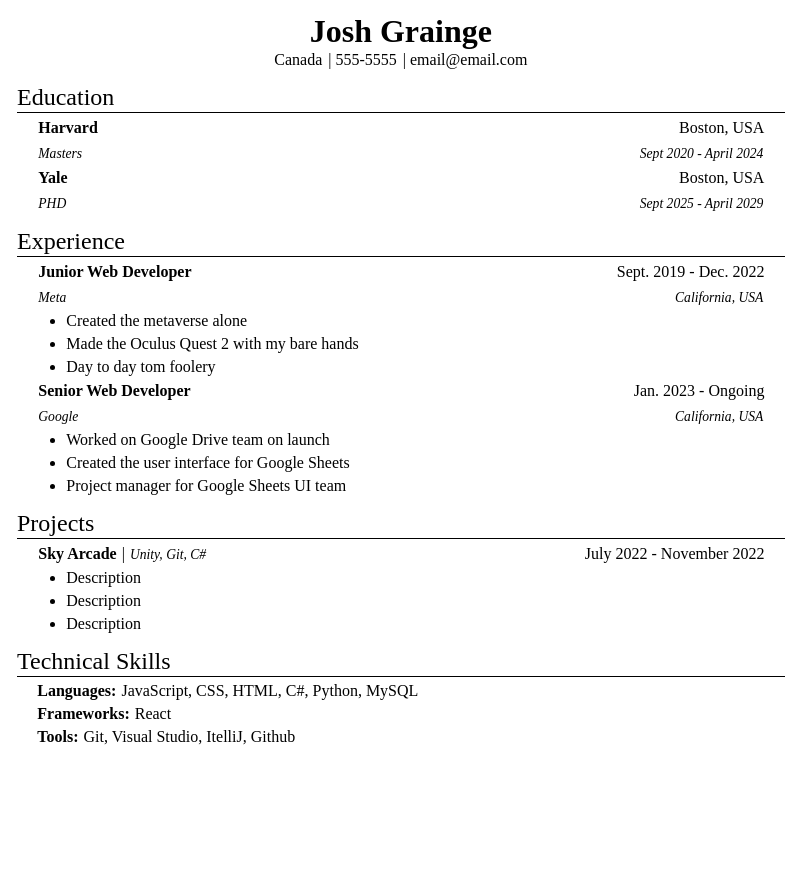
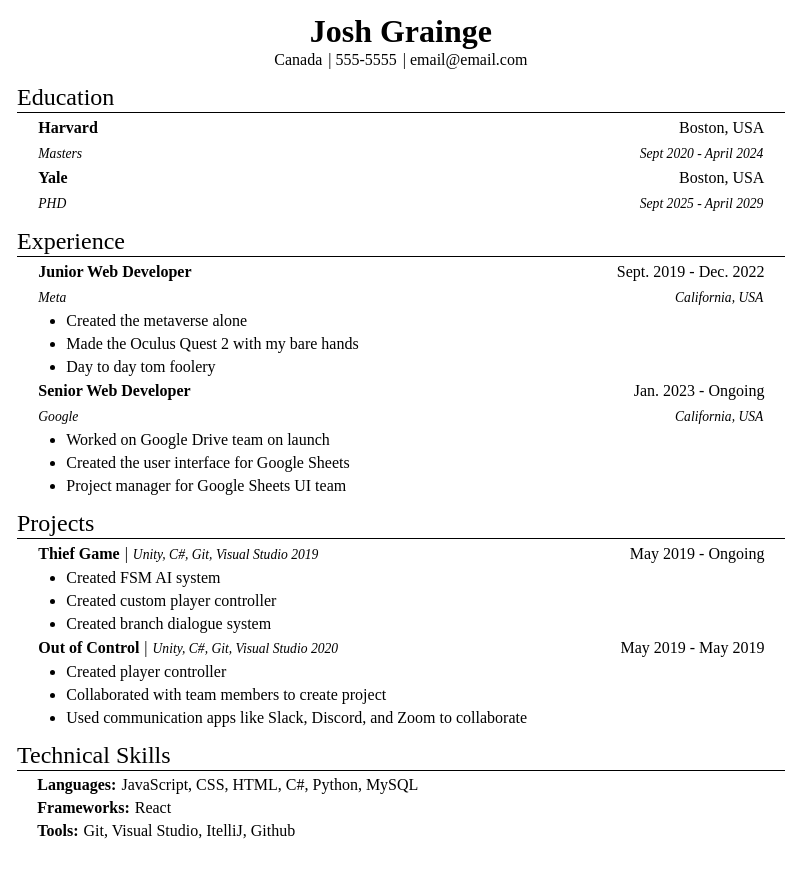
Before and after one commit to JoshGrainge/CV-Project, a React (Create React App) app: page / in a window 1280 px wide. Shown: the top 878 px of the page, without its empty margins (0-811 px from the left). Built offline with nearby package versions, Linux system fonts and the light colour scheme.

Commit message:
Altered Project section to work with ProjectInfo array

```diff
--- a/src/App.js
+++ b/src/App.js
@@ -3,6 +3,7 @@
 import Resume from "./components/Resume";
 import EducationInfo from "./EducationInfo";
 import ExperienceInfo from "./ExperienceInfo";
+import ProjectInfo from "./ProjectInfo";
 
 class App extends Component {
   constructor(props) {
@@ -51,12 +52,38 @@
       ),
     ];
 
+    const projectInfos = [
+      ProjectInfo(
+        "Thief Game",
+        "Unity, C#, Git, Visual Studio 2019",
+        "May 2019",
+        "Ongoing",
+        [
+          "Created FSM AI system",
+          "Created custom player controller",
+          "Created branch dialogue system",
+        ]
+      ),
+      ProjectInfo(
+        "Out of Control",
+        "Unity, C#, Git, Visual Studio 2020",
+        "May 2019",
+        "May 2019",
+        [
+          "Created player controller",
+          "Collaborated with team members to create project",
+          "Used communication apps like Slack, Discord, and Zoom to collaborate",
+        ]
+      ),
+    ];
+
     //#endregion
 
     return (
       <Resume
         educationInfos={educationInfos}
         experienceInfos={experienceInfos}
+        projectInfos={projectInfos}
       />
     );
   }
--- a/src/components/ProjectItem.js
+++ b/src/components/ProjectItem.js
@@ -12,14 +12,14 @@
       <div>
         <div className="text-row">
           <p>
-            <span className="bold">{this.props.title}</span> |{" "}
-            <span className="sub">{this.props.tools}</span>
+            <span className="bold">{this.props.info.title}</span> |{" "}
+            <span className="sub">{this.props.info.tools}</span>
           </p>
           <p>
-            {this.props.start} - {this.props.end}
+            {this.props.info.start} - {this.props.info.end}
           </p>
         </div>
-        <DescriptionList descriptions={this.props.descriptions} />
+        <DescriptionList descriptions={this.props.info.descriptions} />
       </div>
     );
   }
--- a/src/components/Resume.js
+++ b/src/components/Resume.js
@@ -39,13 +39,9 @@
 
           <SectionHeader name="Projects" />
           <div className="text-section">
-            <ProjectItem
-              title="Sky Arcade"
-              tools="Unity, Git, C#"
-              start="July 2022"
-              end="November 2022"
-              descriptions={["Description", "Description", "Description"]}
-            />
+            {this.props.projectInfos.map((projectInfo, i) => {
+              return <ProjectItem key={i} info={projectInfo} />;
+            })}
           </div>
 
           <SectionHeader name="Technical Skills" />
```
